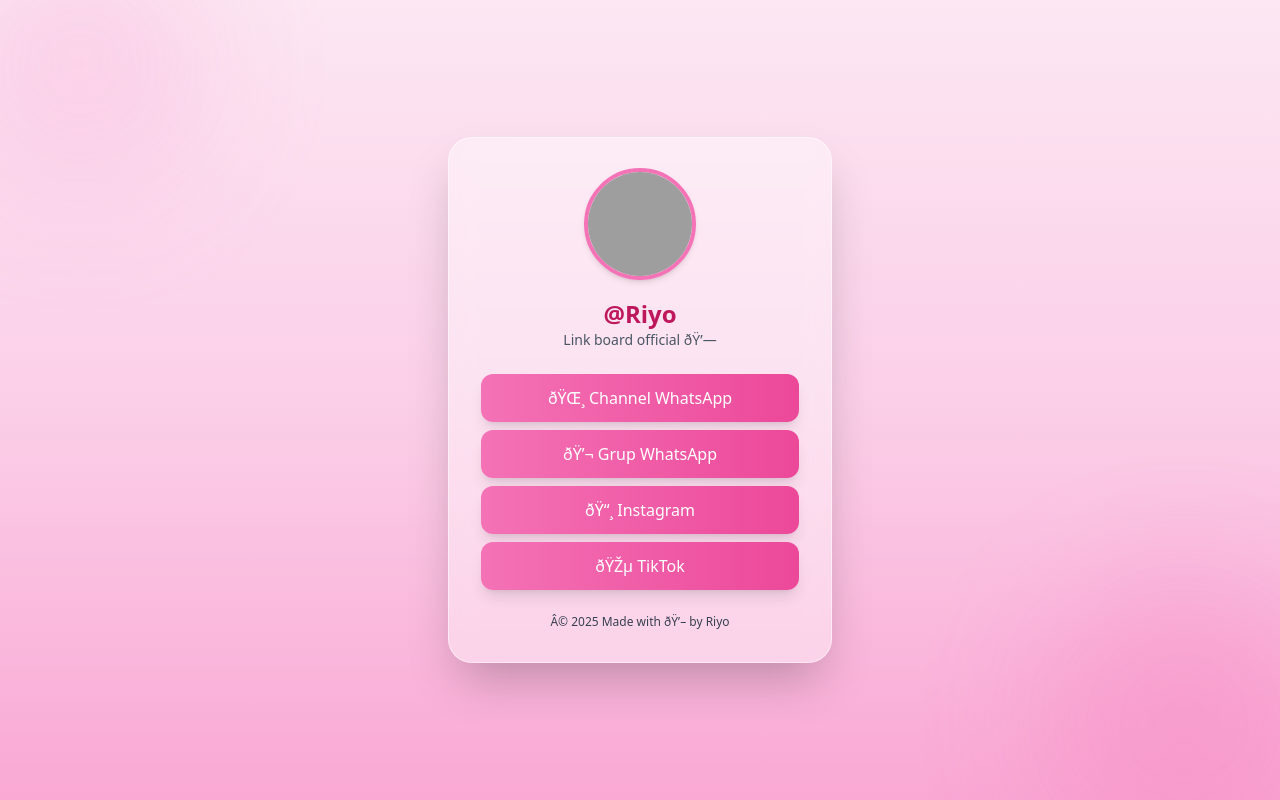
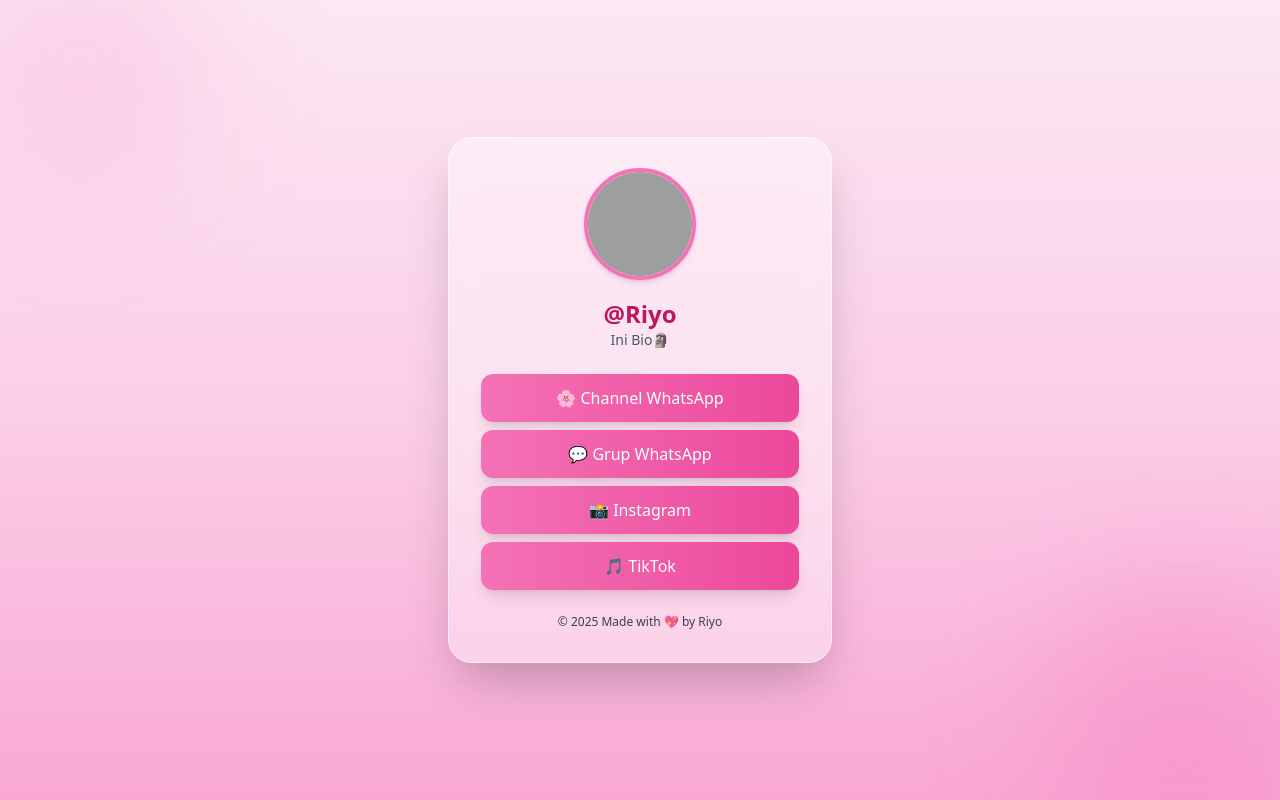
Before and after one commit to Yozz10/gabut, a React (Vite) app: page / in a window 1280 px wide. Built offline with nearby package versions, Linux system fonts and the light colour scheme; grey boxes are pictures that could not be loaded.

Commit message:
Update Linkboard.jsx

```diff
--- a/src/components/Linkboard.jsx
+++ b/src/components/Linkboard.jsx
@@ -3,19 +3,19 @@
 export default function Linkboard() {
   const links = [
     {
-      name: "ðŸŒ¸ Channel WhatsApp",
+      name: "🌸 Channel WhatsApp",
       url: "https://whatsapp.com/channel/0029VaecgZU89ineTHYLdA42",
     },
     {
-      name: "ðŸ’¬ Grup WhatsApp",
+      name: "💬 Grup WhatsApp",
       url: "https://chat.whatsapp.com/LOp5rjjcmn61QW4BqmkJZy?mode=ems_copy_t",
     },
     {
-      name: "ðŸ“¸ Instagram",
+      name: "📸 Instagram",
       url: "https://instagram.com/",
     },
     {
-      name: "ðŸŽµ TikTok",
+      name: "🎵 TikTok",
       url: "https://tiktok.com/",
     },
   ];
@@ -35,7 +35,7 @@
           className="w-28 h-28 rounded-full mx-auto border-4 border-pink-400 shadow-md animate-bounce-slow"
         />
         <h1 className="text-2xl font-semibold mt-4 text-pink-700">@Riyo</h1>
-        <p className="text-sm text-gray-600 mb-6">Link board official ðŸ’—</p>
+        <p className="text-sm text-gray-600 mb-6">Ini Bio🗿</p>
 
         {links.map((link, i) => (
           <a
@@ -54,7 +54,7 @@
         </audio>
 
         <footer className="mt-6 text-xs text-gray-700">
-          Â© 2025 Made with ðŸ’– by Riyo
+          © 2025 Made with 💖 by Riyo
         </footer>
       </div>
     </div>
```
